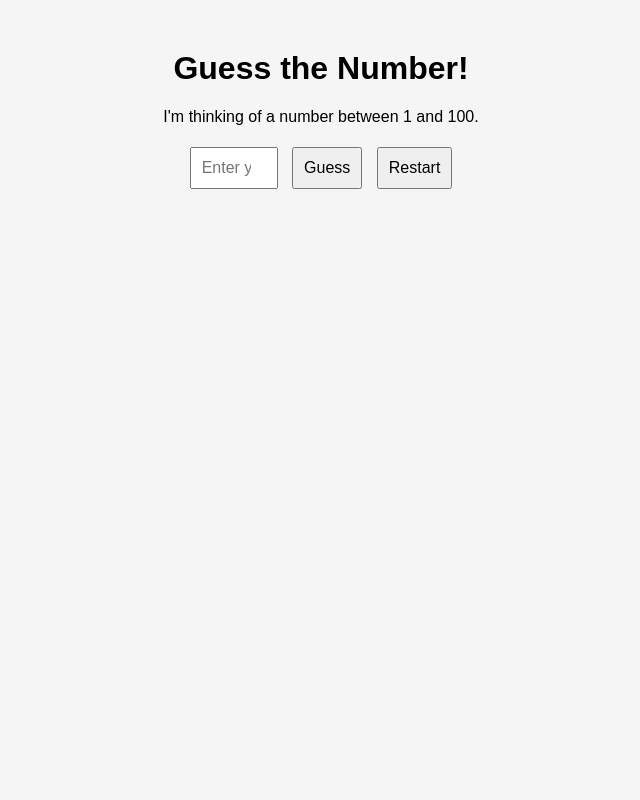
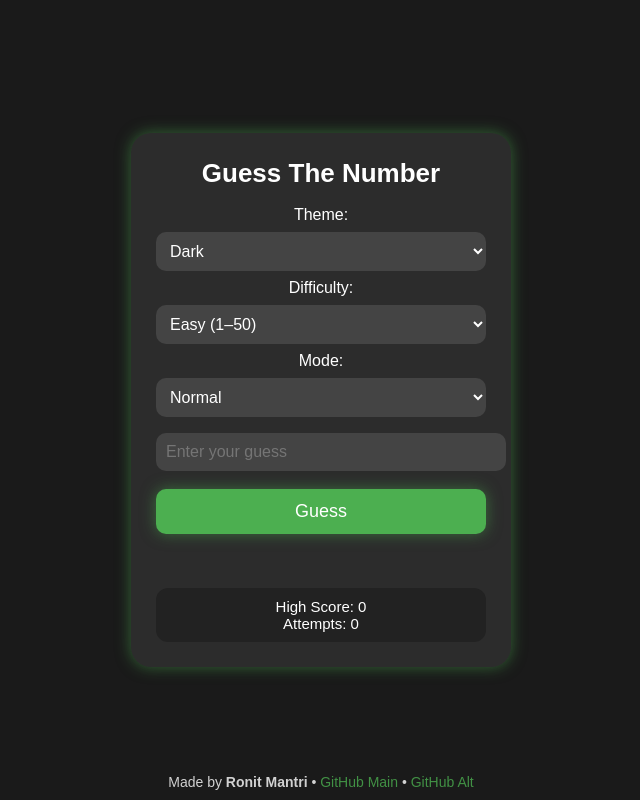
Before and after one commit to ronitmantri/guess-the-number, a plain HTML site: page index.html in a window 1280 px wide. Shown: the whole page, without its empty margins (319-959 px from the left). Drawn offline with Linux system fonts and the light colour scheme.

Commit message:
Refactor index.html for improved game features
Updated HTML structure, improved styling, and added theme and difficulty options for the guessing game.

```diff
--- a/index.html
+++ b/index.html
@@ -1,68 +1,274 @@
 <!DOCTYPE html>
 <html lang="en">
 <head>
-  <meta charset="UTF-8">
-  <meta name="viewport" content="width=device-width, initial-scale=1.0">
-  <title>Guess the Number Game</title>
+  <meta charset="UTF-8" />
+  <meta name="viewport" content="width=device-width, initial-scale=1.0" />
+  <title>Guess The Number</title>
   <style>
+    :root {
+      --bg: #1a1a1a;
+      --card: #2c2c2c;
+      --text: white;
+      --accent: #4caf50;
+      --glow: 0 0 15px rgba(76, 175, 80, 0.5);
+    }
+    body.light {
+      --bg: #f2f2f2;
+      --card: #ffffff;
+      --text: #1a1a1a;
+      --accent: #007bff;
+      --glow: 0 0 15px rgba(0,123,255,0.4);
+    }
+    body.neon {
+      --bg: #000000;
+      --card: #0d0d0d;
+      --text: #39ff14;
+      --accent: #ff00ff;
+      --glow: 0 0 20px #ff00ff;
+    }
+
     body {
       font-family: Arial, sans-serif;
+      background: var(--bg);
+      color: var(--text);
+      display: flex;
+      align-items: center;
+      justify-content: center;
+      height: 100vh;
+      margin: 0;
+      transition: background 0.4s;
+    }
+    .card {
+      background: var(--card);
+      padding: 25px;
+      border-radius: 20px;
+      width: 330px;
       text-align: center;
-      margin-top: 50px;
-      background-color: #f5f5f5;
+      box-shadow: var(--glow);
+      transition: 0.4s;
+      animation: pop 0.5s ease;
     }
-    input, button {
+
+    @keyframes pop {
+      0% { transform: scale(0.85); opacity: 0; }
+      100% { transform: scale(1); opacity: 1; }
+    }
+
+    h1 { margin-top: 0; font-size: 26px; }
+
+    select, input {
+      width: 100%;
       padding: 10px;
+      border-radius: 10px;
+      border: none;
+      margin: 8px 0;
       font-size: 16px;
-      margin: 5px;
+      background: #444;
+      color: white;
     }
-    #message {
-      margin-top: 20px;
+    body.light select, body.light input {
+      background: #eee;
+      color: black;
+    }
+
+    .btn {
+      width: 100%;
+      padding: 12px;
+      border: none;
+      border-radius: 10px;
+      background: var(--accent);
+      color: white;
+      font-size: 18px;
+      cursor: pointer;
+      margin-top: 10px;
+      transition: 0.3s;
+      box-shadow: var(--glow);
+    }
+    .btn:hover { transform: scale(1.05); }
+
+    .result {
+      margin-top: 15px;
+      font-size: 18px;
+      min-height: 24px;
+      animation: fade 0.3s;
+    }
+    @keyframes fade { from { opacity: 0; } to { opacity: 1; } }
+
+    .score-box {
+      background: #222;
+      padding: 10px;
+      border-radius: 12px;
+      margin-top: 15px;
+      font-size: 15px;
+    }
+
+    body.light .score-box { background: #e8e8e8; }
+    body.neon .score-box { background: #111; }
+
+    .timer {
+      font-size: 20px;
+      margin-top: 10px;
       font-weight: bold;
     }
   </style>
 </head>
-<body>
-  <h1>Guess the Number!</h1>
-  <p>I'm thinking of a number between 1 and 100.</p>
+<body class="dark">
+  <div class="card">
+    <h1>Guess The Number</h1>
 
-  <input type="number" id="guessInput" placeholder="Enter your guess" min="1" max="100">
-  <button onclick="checkGuess()">Guess</button>
-  <button onclick="restartGame()">Restart</button>
+    <label>Theme:</label>
+    <select id="theme">
+      <option value="dark">Dark</option>
+      <option value="light">Light</option>
+      <option value="neon">Neon</option>
+    </select>
 
-  <p id="message"></p>
-  <p id="attempts"></p>
+    <label>Difficulty:</label>
+    <select id="difficulty">
+      <option value="50">Easy (1–50)</option>
+      <option value="100">Medium (1–100)</option>
+      <option value="500">Hard (1–500)</option>
+      <option value="1000">Insane (1–1000)</option>
+    </select>
+
+    <label>Mode:</label>
+    <select id="mode">
+      <option value="normal">Normal</option>
+      <option value="speedrun">Speedrun</option>
+    </select>
+
+    <div class="timer" id="timer" style="display:none;">⏱ 0.00s</div>
+
+    <input type="number" id="guessInput" placeholder="Enter your guess" />
+    <button class="btn" onclick="makeGuess()">Guess</button>
+
+    <div class="result" id="result"></div>
+
+    <div class="score-box">
+      <div>High Score: <span id="highScore">0</span></div>
+      <div>Attempts: <span id="attempts">0</span></div>
+    </div>
+  </div>
 
   <script>
-    let randomNumber = Math.floor(Math.random() * 100) + 1;
-    let tries = 0;
+    let number = 0;
+    let attempts = 0;
+    let startTime = 0;
+    let timerActive = false;
+    let timerInterval;
 
-    function checkGuess() {
-      const guess = Number(document.getElementById('guessInput').value);
-      tries++;
-      let message = '';
+    function startTimer() {
+      startTime = performance.now();
+      timerActive = true;
+      document.getElementById("timer").style.display = "block";
 
-      if (!guess || guess < 1 || guess > 100) {
-        message = 'Please enter a number between 1 and 100!';
-      } else if (guess < randomNumber) {
-        message = 'Too low! Try again.';
-      } else if (guess > randomNumber) {
-        message = 'Too high! Try again.';
+      timerInterval = setInterval(() => {
+        if (!timerActive) return;
+        const now = performance.now();
+        const sec = ((now - startTime) / 1000).toFixed(2);
+        document.getElementById("timer").textContent = `⏱ ${sec}s`;
+      }, 50);
+    }
+
+    function stopTimer() {
+      timerActive = false;
+      clearInterval(timerInterval);
+      return ((performance.now() - startTime) / 1000).toFixed(2);
+    }
+
+    function startGame() {
+      const max = parseInt(document.getElementById("difficulty").value);
+      const mode = document.getElementById("mode").value;
+
+      number = Math.floor(Math.random() * max) + 1;
+      attempts = 0;
+
+      document.getElementById("attempts").textContent = attempts;
+      document.getElementById("result").textContent = "";
+      document.getElementById("guessInput").value = "";
+
+      if (mode === "speedrun") startTimer();
+      else {
+        document.getElementById("timer").style.display = "none";
+        stopTimer();
+      }
+    }
+
+    document.getElementById("difficulty").addEventListener("change", () => {
+      loadHighScore();
+      startGame();
+    });
+
+    document.getElementById("theme").addEventListener("change", () => {
+      document.body.className = document.getElementById("theme").value;
+    });
+
+    document.getElementById("mode").addEventListener("change", startGame);
+
+    function makeGuess() {
+      const guess = parseInt(document.getElementById("guessInput").value);
+      if (!guess) return;
+
+      attempts++;
+      document.getElementById("attempts").textContent = attempts;
+
+      if (guess === number) {
+        const mode = document.getElementById("mode").value;
+        let msg = "🎉 Correct! You cracked it!";
+
+        if (mode === "speedrun") {
+          const time = stopTimer();
+          msg += ` Finished in ${time}s!`;
+          updateSpeedrun(time);
+        }
+
+        document.getElementById("result").textContent = msg;
+        updateHighScore();
+        startGame();
+      } else if (guess > number) {
+        document.getElementById("result").textContent = "Too high 📈";
       } else {
-        message = `🎉 Correct! The number was ${randomNumber}. You got it in ${tries} tries.`;
+        document.getElementById("result").textContent = "Too low 📉";
+      }
+    }
+
+    function updateHighScore() {
+      const difficulty = document.getElementById("difficulty").value;
+      const key = "highscore_" + difficulty;
+
+      const saved = localStorage.getItem(key);
+
+      if (!saved || attempts < saved) {
+        localStorage.setItem(key, attempts);
       }
 
-      document.getElementById('message').textContent = message;
-      document.getElementById('attempts').textContent = `Attempts: ${tries}`;
+      document.getElementById("highScore").textContent = localStorage.getItem(key) || 0;
     }
 
-    function restartGame() {
-      randomNumber = Math.floor(Math.random() * 100) + 1;
-      tries = 0;
-      document.getElementById('message').textContent = '';
-      document.getElementById('attempts').textContent = '';
-      document.getElementById('guessInput').value = '';
+    function updateSpeedrun(time) {
+      const difficulty = document.getElementById("difficulty").value;
+      const key = "speedrun_" + difficulty;
+
+      const saved = localStorage.getItem(key);
+
+      if (!saved || parseFloat(time) < parseFloat(saved)) {
+        localStorage.setItem(key, time);
+      }
     }
+
+    function loadHighScore() {
+      const difficulty = document.getElementById("difficulty").value;
+      const key = "highscore_" + difficulty;
+      document.getElementById("highScore").textContent = localStorage.getItem(key) || 0;
+    }
+
+    startGame();
+    loadHighScore();
   </script>
+  <footer style="position:fixed; bottom:10px; width:100%; text-align:center; color:var(--text); font-size:14px; opacity:0.8;">
+    Made by <strong>Ronit Mantri</strong> •
+    <a href="https://github.com/ronitmantri" target="_blank" style="color:var(--accent); text-decoration:none;">GitHub Main</a> •
+    <a href="https://github.com/ronitmantri-alt" target="_blank" style="color:var(--accent); text-decoration:none;">GitHub Alt</a>
+  </footer>
 </body>
 </html>
```
